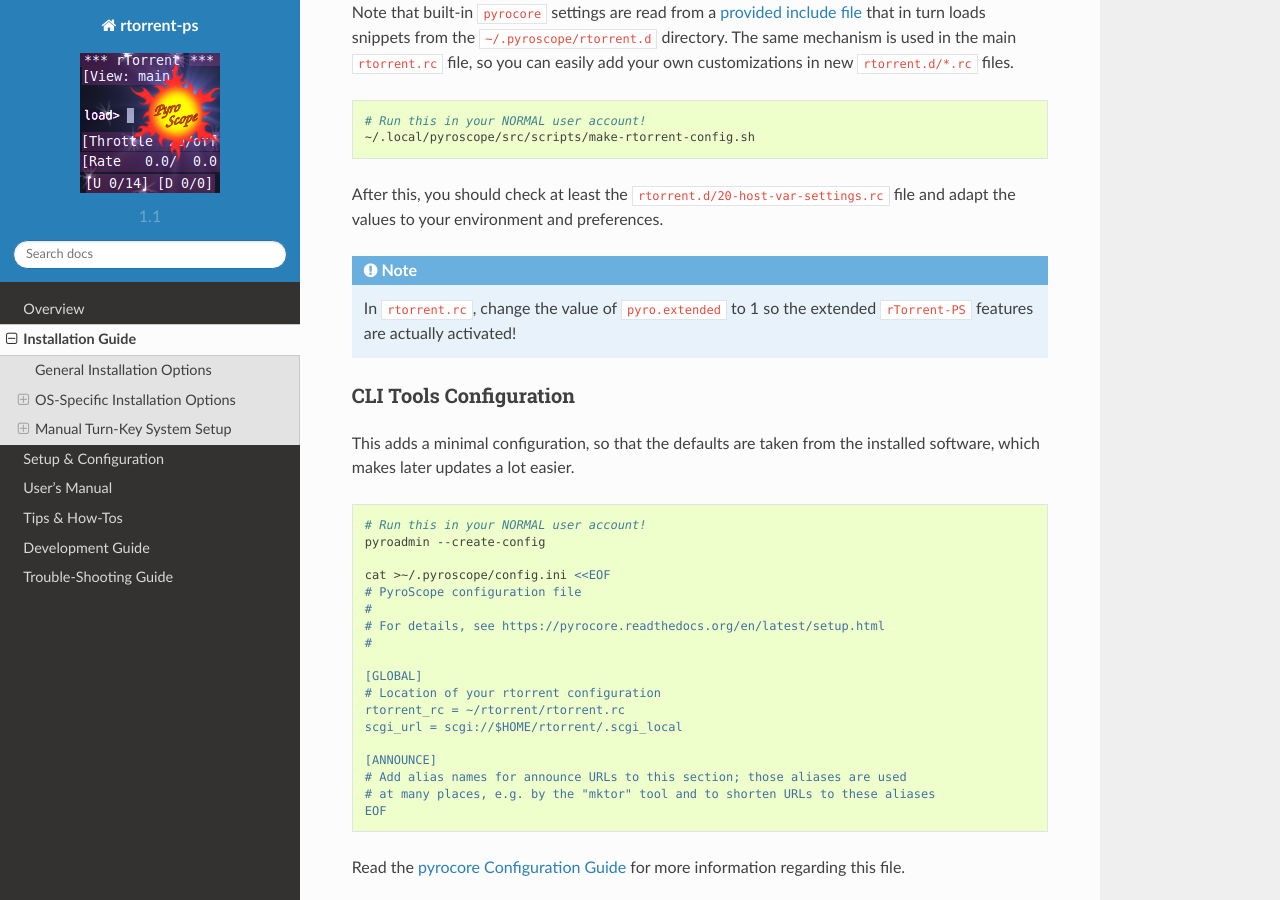
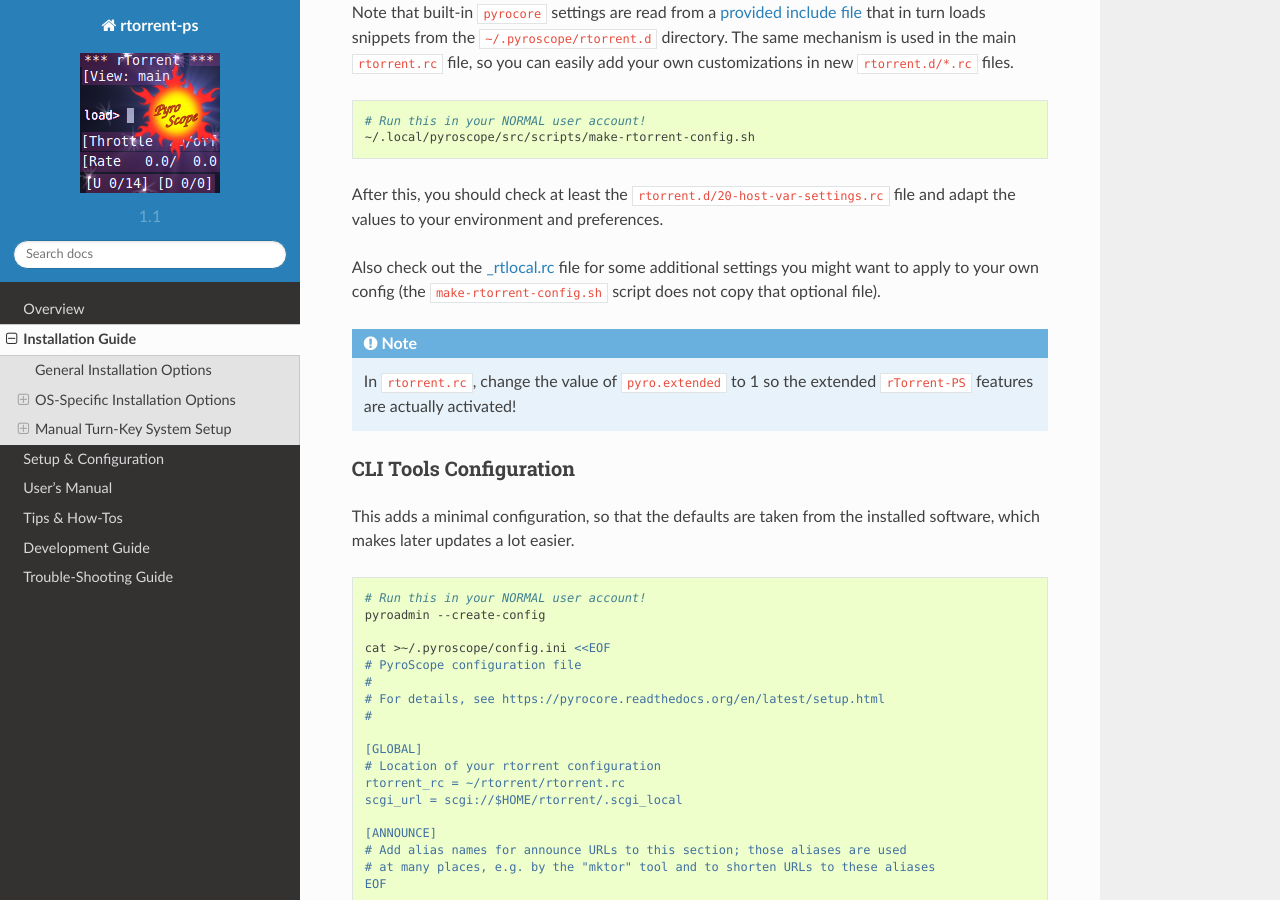
Before and after one commit to pyroscope/rtorrent-ps, a Sphinx documentation site: the page built from docs/install.rst, in a window 1280 px wide and 900 px high, scrolled down 6634 px. Built offline with Sphinx 7.4.7 and the Read the Docs theme 2.0.0, drawn with Linux system fonts in a browser that asks for light colours.

Commit message:
docs: mention _rtlocal.rc

```diff
--- a/docs/install.rst
+++ b/docs/install.rst
@@ -405,6 +405,10 @@
 least the ``rtorrent.d/20-host-var-settings.rc`` file and adapt the
 values to your environment and preferences.
 
+Also check out the `_rtlocal.rc`_ file for some additional settings
+you might want to apply to your own config
+(the ``make-rtorrent-config.sh`` script does not copy that optional file).
+
 
 .. note::
 
@@ -413,6 +417,7 @@
 
 .. _rtorrent.rc: https://github.com/pyroscope/pyrocore/blob/master/docs/examples/rtorrent.rc
 .. _provided include file: https://github.com/pyroscope/pyrocore/blob/master/src/pyrocore/data/config/rtorrent-pyro.rc
+.. _`_rtlocal.rc`: https://github.com/pyroscope/pimp-my-box/blob/master/roles/rtorrent-ps/templates/rtorrent/_rtlocal.rc
 
 
 CLI Tools Configuration
```
